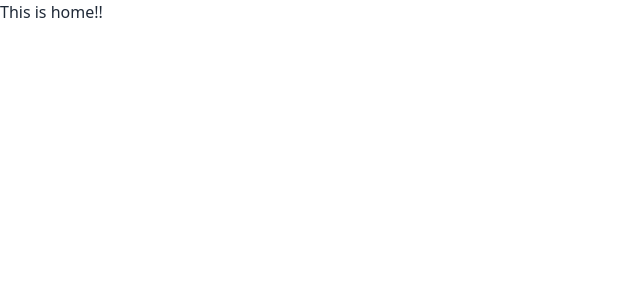
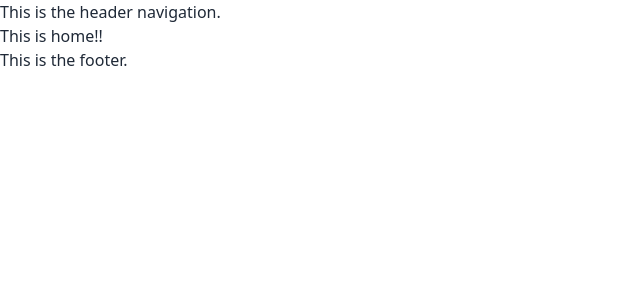
Before and after one commit to chinmoydastapu/movie-sage, a React (Vite) app: page / in a window 1280 px wide. Shown: the top 300 px of the page, without its empty margins (0-640 px from the left). Built offline with nearby package versions, Linux system fonts and the light colour scheme.

Commit message:
main layout is created and route is updated

```diff
--- a/src/App.jsx
+++ b/src/App.jsx
@@ -3,11 +3,7 @@ import router from "./routers/routers"
 
 function App() {
   return (
-    <RouterProvider router={router}>
-      <div className="text-center text-5xl text-green-400">
-        Hello Movie Reviewers!!
-      </div>
-    </RouterProvider>
+    <RouterProvider router={router} />
   )
 }
 
--- /dev/null
+++ b/src/components/Footer/Footer.jsx
@@ -0,0 +1,10 @@
+
+function Footer () {
+    return (
+        <div>
+            This is the footer.
+        </div>
+    );
+}
+
+export default Footer;
--- /dev/null
+++ b/src/components/Headers/HeaderNav.jsx
@@ -0,0 +1,10 @@
+
+function HeaderNav () {
+    return (
+        <div>
+            This is the header navigation.
+        </div>
+    );
+}
+
+export default HeaderNav;
--- /dev/null
+++ b/src/layouts/MainLayout.jsx
@@ -0,0 +1,15 @@
+import { Outlet } from "react-router-dom";
+import HeaderNav from "../components/Headers/HeaderNav";
+import Footer from "../components/Footer/Footer";
+
+function MainLayout () {
+    return (
+        <div>
+            <HeaderNav />
+            <Outlet />
+            <Footer />
+        </div>
+    );
+}
+
+export default MainLayout;
```
Also changed, not shown: src/routers/routers.jsx (+11 -0 lines).
